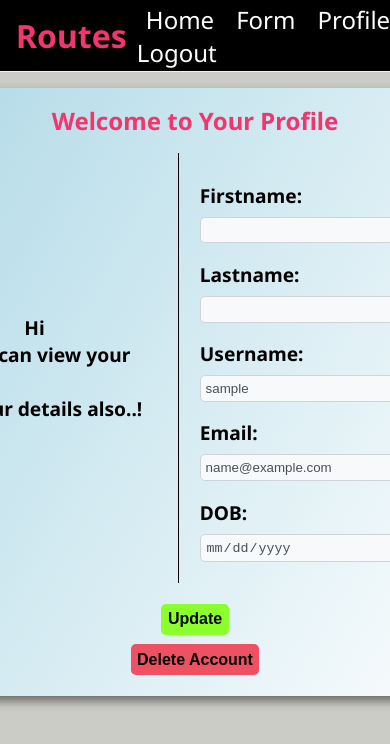
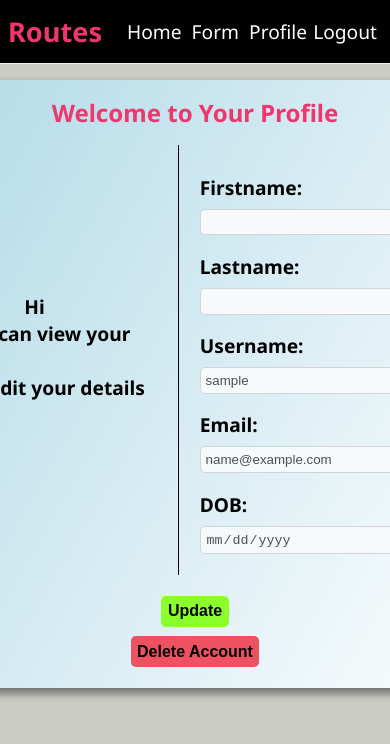
Before and after one commit to MadhavaRaoKolla/Routers, a React app: page /profile in a window 390 px wide. Shown: the top 744 px of the page. Built offline with nearby package versions, Linux system fonts and the light colour scheme; sample sign-in values are in the browser's storage; the HTML template or start-up script is replaced by a standard one.

Commit message:
navbar responsive

```diff
--- a/src/Components/Nav/Nav.scss
+++ b/src/Components/Nav/Nav.scss
@@ -41,3 +41,35 @@
     color: #f1356d;
     }
   }
+
+@media(max-width:600px){
+  .navbar{
+    height: 4rem;
+    padding: 0.5rem;
+    h1{
+      font-size: 1.7rem;
+    }
+    button,a{
+      font-size: 1.2rem;
+    }
+    button{
+      padding: 0 5px;
+    }
+    a{
+      margin-left: 0.5rem;
+      padding: 1px;
+    }
+  }
+}
+@media(max-width:375px){
+  .navbar{
+    height: 3rem;
+    padding: 0;
+    h1{
+      font-size: 1.3rem;
+    }
+    button,a{
+      font-size: 1rem;
+    }
+  }
+}
--- a/src/Pages/Profile/Profile.jsx
+++ b/src/Pages/Profile/Profile.jsx
@@ -67,7 +67,7 @@ const Profile = () => {
                 <div className="left">
                     <p>Hi {user.firstname}</p>
                     <p>Here you can view your profile.</p>
-                    <p>Edit your details also..!</p>
+                    <p>And can edit your details also..!</p>
                 </div>
                 <div className="right">
                     <form className='forms'>
```
